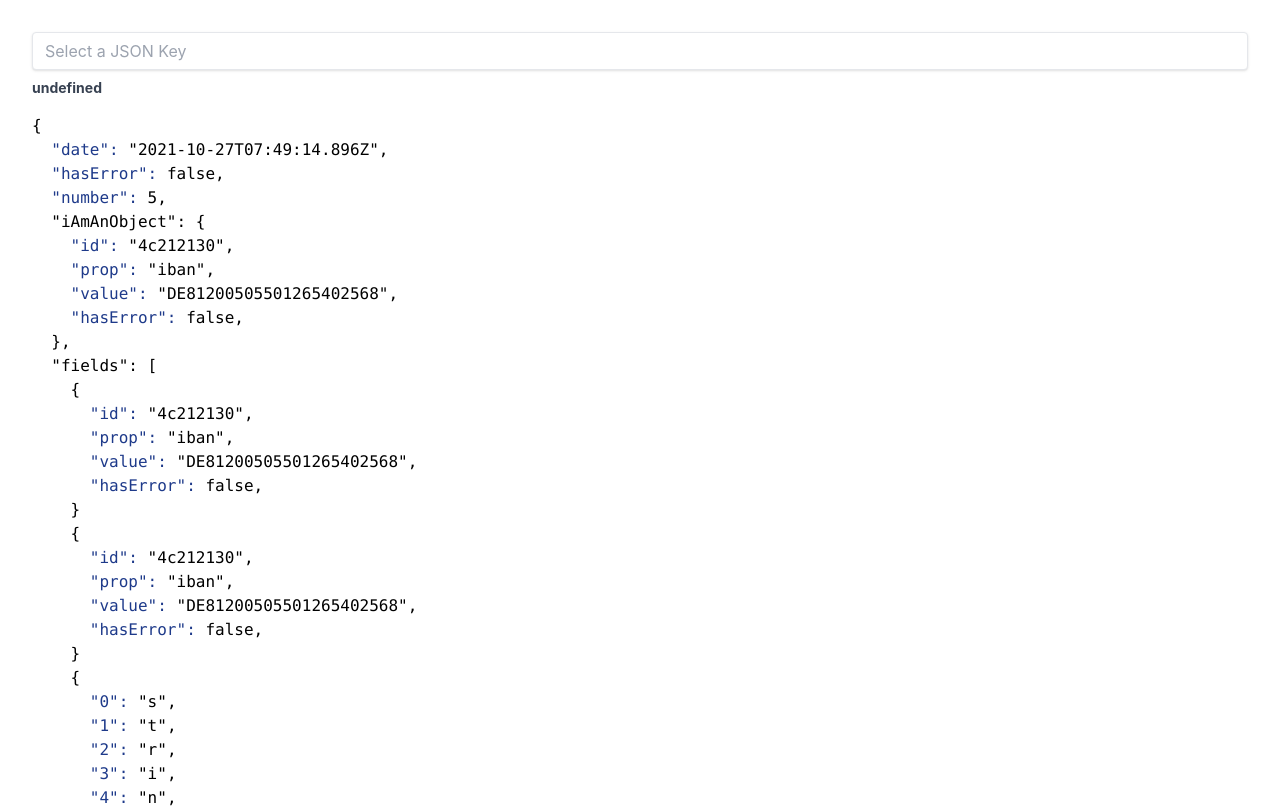
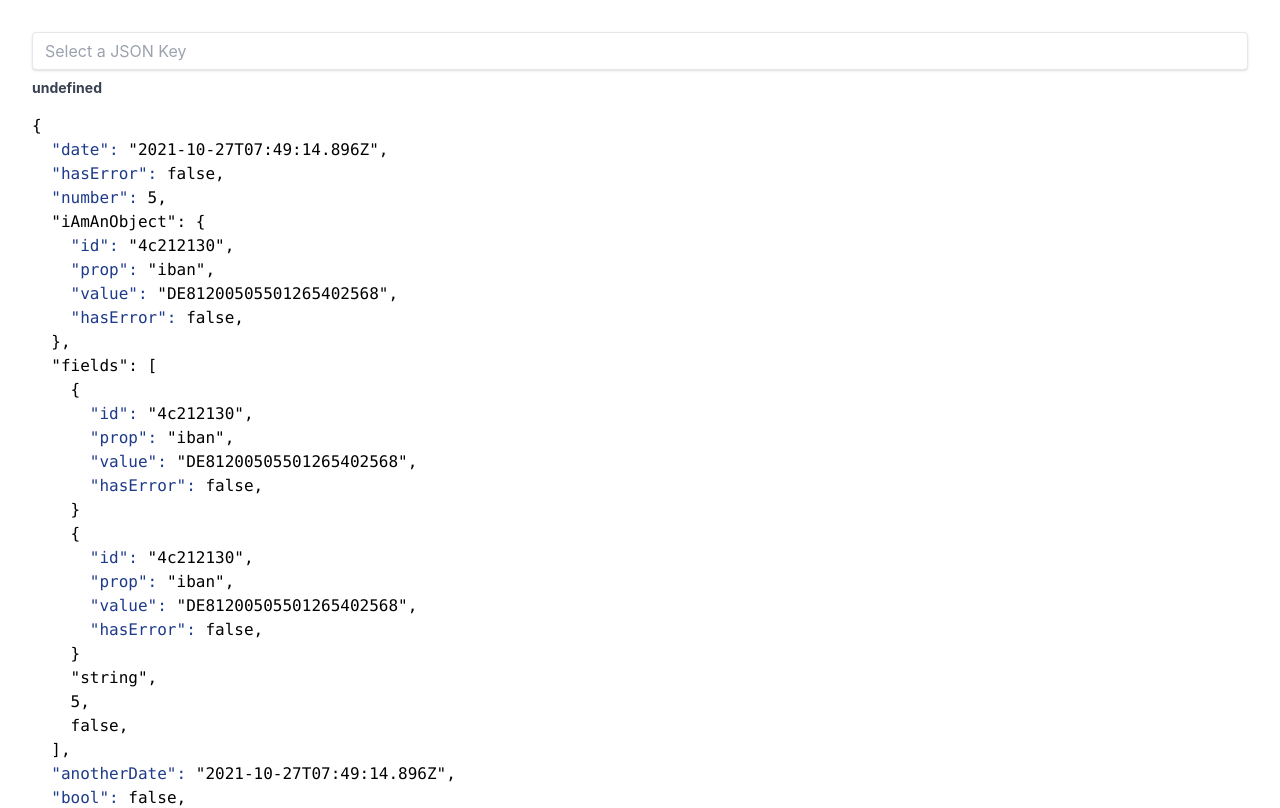
Before and after one commit to fuxi-de/json-explorer, a React (Create React App) app: page / in a window 1280 px wide. Shown: the top 808 px of the page. Built offline with nearby package versions, Linux system fonts and the light colour scheme.

Commit message:
Revert "refactor: no primitives as array keys required for simple use case"
This reverts commit 262801382c6a5cae148e7d1462996a2223f4dbbc.

```diff
--- a/src/components/JsonExplorer.tsx
+++ b/src/components/JsonExplorer.tsx
@@ -94,6 +94,16 @@ const JsonExplorer: FunctionComponent<JsonExplorerProps> = ({
           <span>[</span>
           {value.map((value: any, index: number) => {
             const nestedScope = [...scope, key, `[${index}]`];
+            if (isPrimitiveJsonValue(value)) {
+              const nestedIndentation = `${currentIndentation.repeat(
+                nestedScope.length
+              )}`;
+              return (
+                <div key={nestedScope.join(".")}>
+                  {`${nestedIndentation}${JSON.stringify(value)}`},
+                </div>
+              );
+            }
             return traverseJsonAndDelegateRendering(value, nestedScope);
           })}
           <span>{`${currentIndentation}],`}</span>
```
